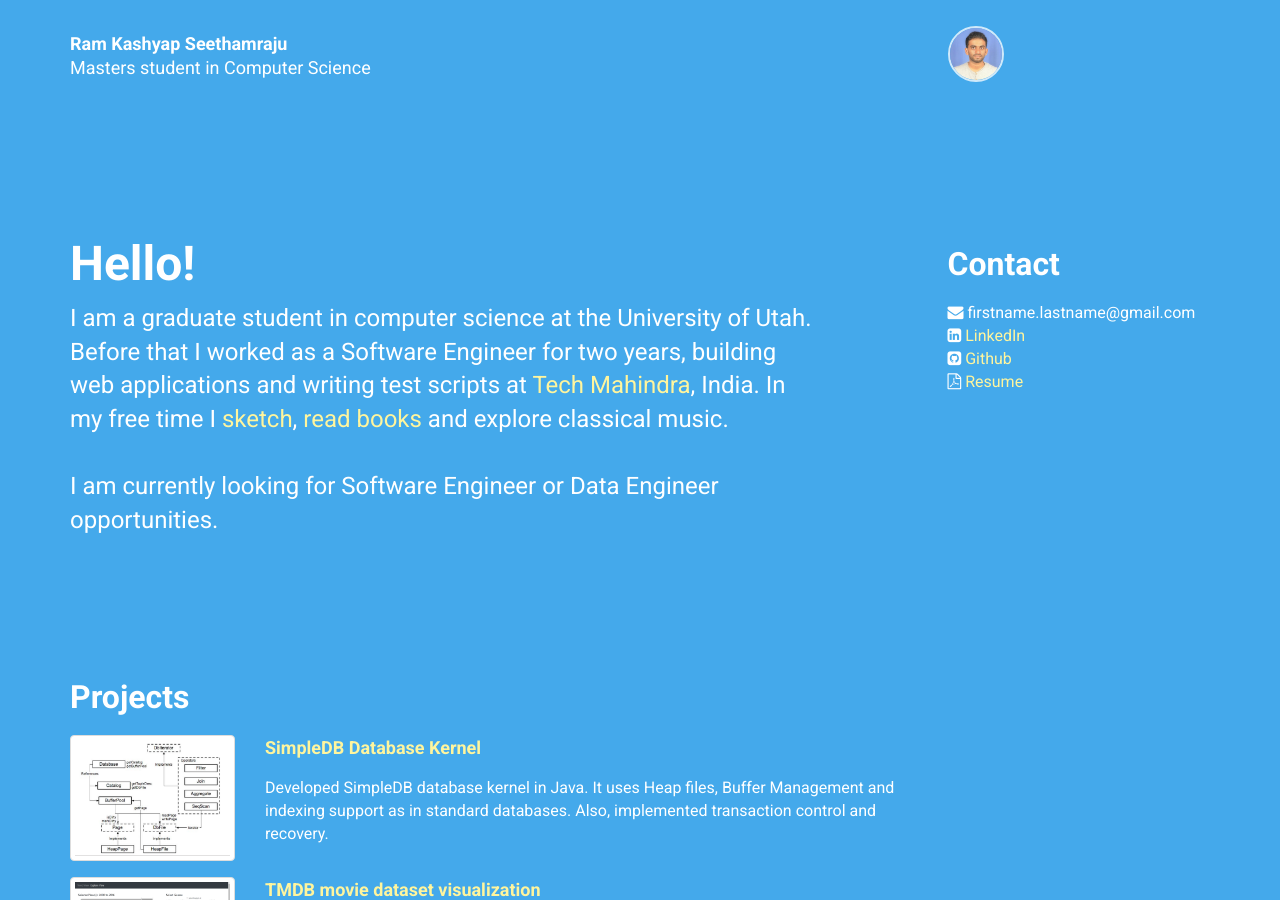
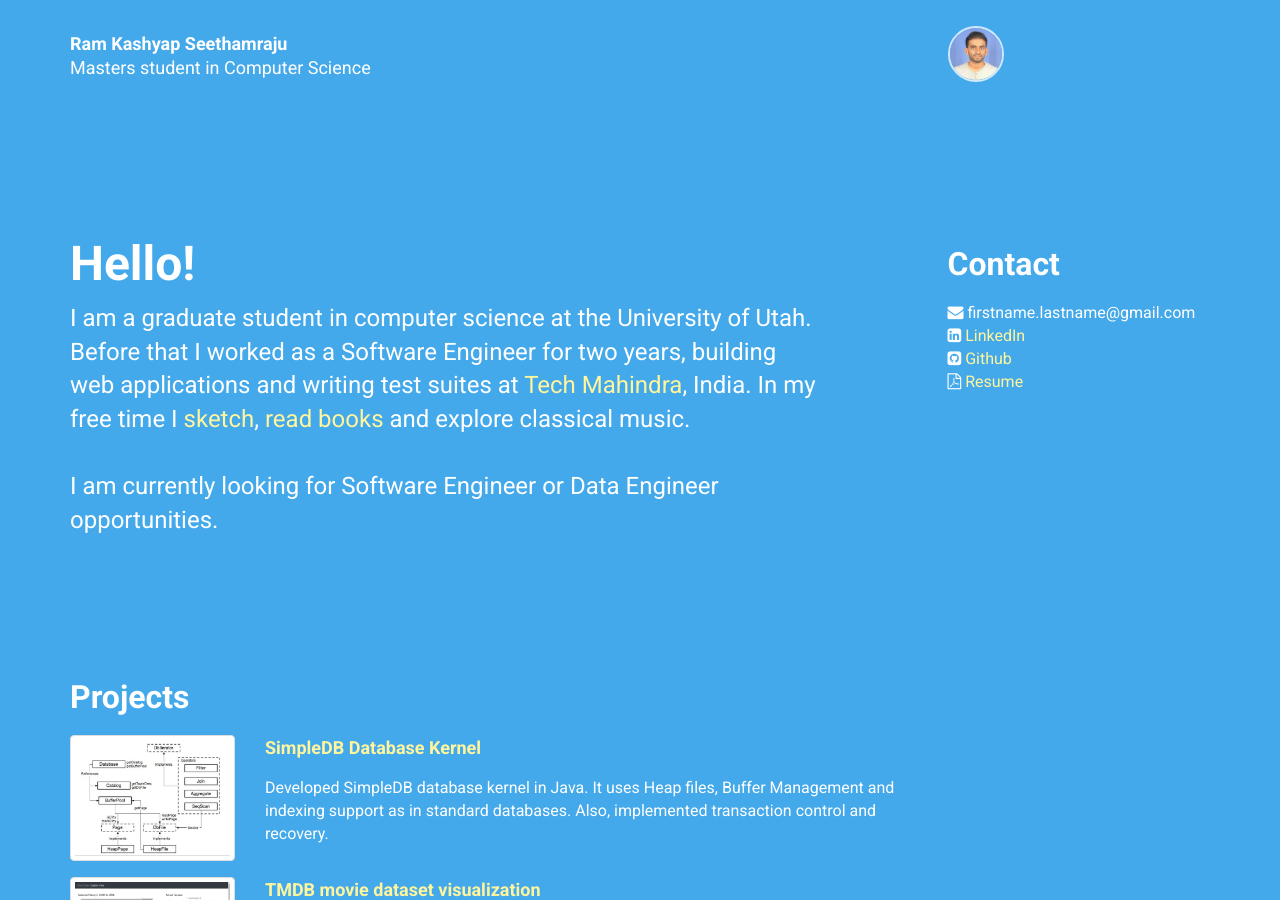
Before and after one commit to ramkashyap-s/ramkashyap-s.github.io, a Jekyll site: the page built from index.html, in a window 1280 px wide and 900 px high. Built offline with Jekyll 4.4.1, drawn with Linux system fonts in a browser that asks for light colours; nearby versions of some CDN libraries.

Commit message:
minor change "suites"

```diff
--- a/_data/personal.yml
+++ b/_data/personal.yml
@@ -21,6 +21,6 @@ intro:
   title: Hello!
   body: >
     I am a graduate student in computer science at the University of Utah.
-    Before that I worked as a Software Engineer for two years, building web applications and writing test scripts at [Tech Mahindra](https://www.techmahindra.com/pages/default.aspx){:target="_blank"}, India.
+    Before that I worked as a Software Engineer for two years, building web applications and writing test suites at [Tech Mahindra](https://www.techmahindra.com/pages/default.aspx){:target="_blank"}, India.
     In my free time I [sketch](https://www.pinterest.com/srkashyap117/random-sketches/){:target="_blank"}, [read books](https://www.goodreads.com/review/list/89977565-ram){:target="_blank"} and explore classical music.
     <br><br> I am currently looking for Software Engineer or Data Engineer opportunities.
```
